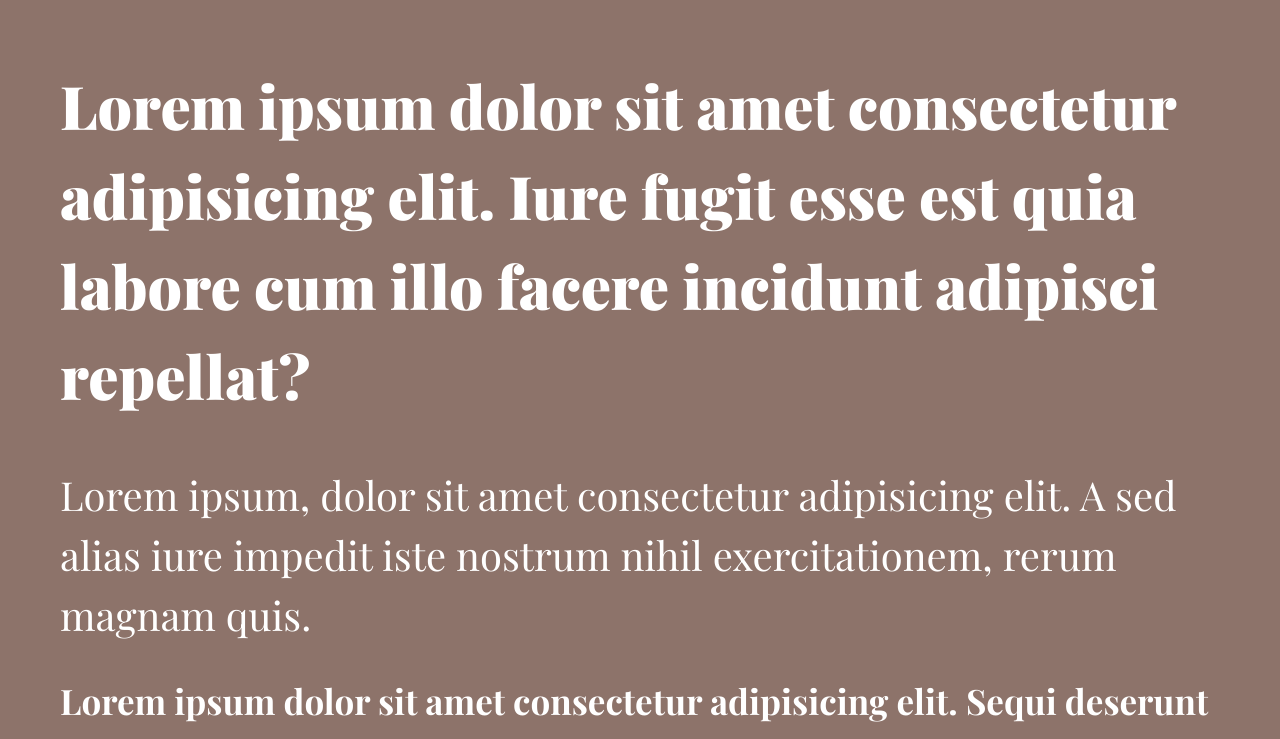
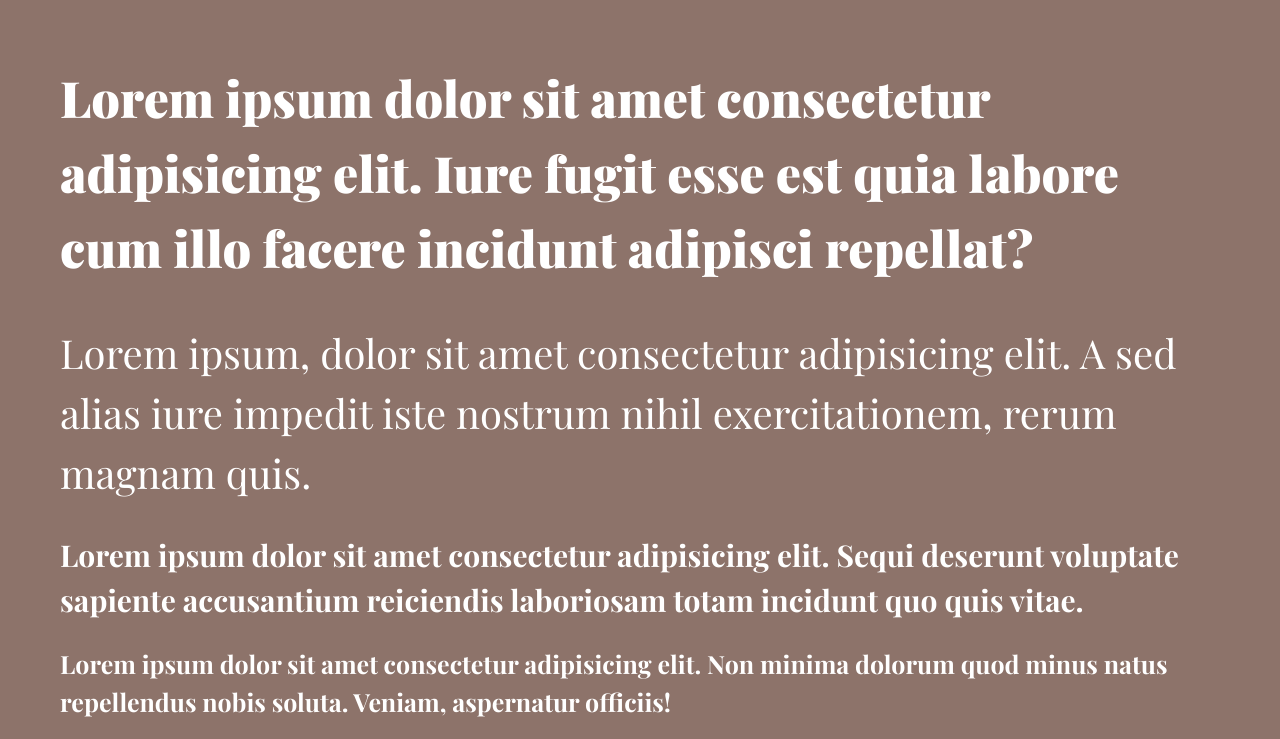
Before and after one commit to niktechnopro/vBarista, a plain HTML site: page public/index.html in a window 1280 px wide. Shown: the top 739 px of the page. Drawn offline with nearby package versions, Linux system fonts and the light colour scheme.

Commit message:
Tweak relative sizes of headers

```diff
--- a/public/styles/typography.css
+++ b/public/styles/typography.css
@@ -29,21 +29,21 @@ h1, h2, h3, h4 {
 }
 
 h1 {
-  font-size: 3em;
+  font-size: 2.5em;
   font-weight: 900;
 }
 
 h2 {
-  font-size: 2.0em;
+  font-size: 2em;
   font-weight: 400;
 }
 
 h3 {
-  font-size: 1.75em;
+  font-size: 1.5em;
 }
 
 h4 {
-  font-size: 1.5em;
+  font-size: 1.25em;
 }
 
 p, ul {
```
